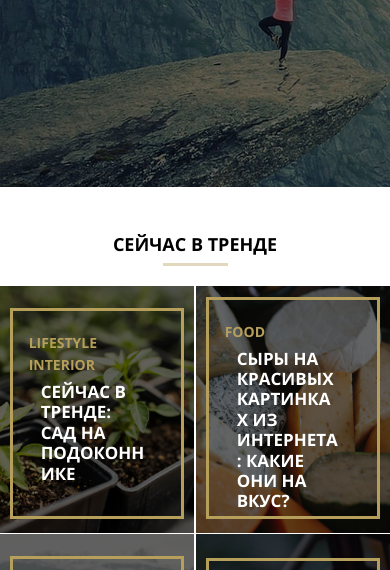
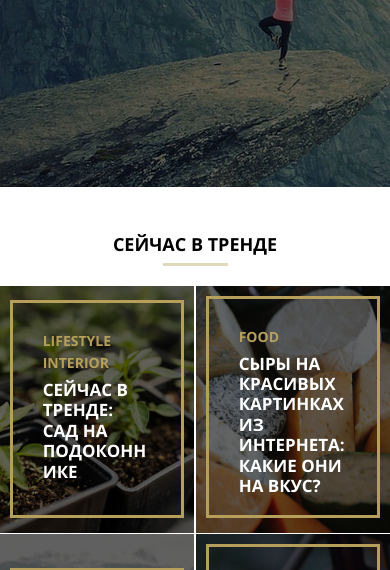
Before and after one commit to PoddubnayaIrina/MQ-Diploma, a plain HTML site: page index.html in a window 390 px wide. Shown: the part 453-1023 px from the top of the page. Drawn offline with Linux system fonts and the light colour scheme; files whose address does not match are found by name.

Commit message:
Add files via upload

```diff
--- a/css/style.css
+++ b/css/style.css
@@ -404,7 +404,7 @@ justify-content: space-between;
 .trend__content {
   position: absolute;
   border: 3px solid #b59f5b;
-  bottom: 14px;
+  bottom: 15px;
   width: 90%;
   padding: 20px 16px;
   margin-left: 5%;
@@ -452,6 +452,10 @@ justify-content: space-between;
     flex-wrap: wrap;
   }
 
+  .trend__content {
+  padding: 26px 30px;
+}
+
   .trend__container {
     width: 49.75%;
     min-height: 247px;
@@ -460,9 +464,14 @@ justify-content: space-between;
 
   .trend__description {
     font-size: 17px;
-    margin: 7px 20px 12px 12px;
+    margin: 7px 0;
   }
+}
 
+@media (max-width: 1200px) and (orientation: landscape) {
+  .trend__container {
+    width: 24.75%;
+  }
 }
 
 /* ========================= MAIN ========================= */
```
